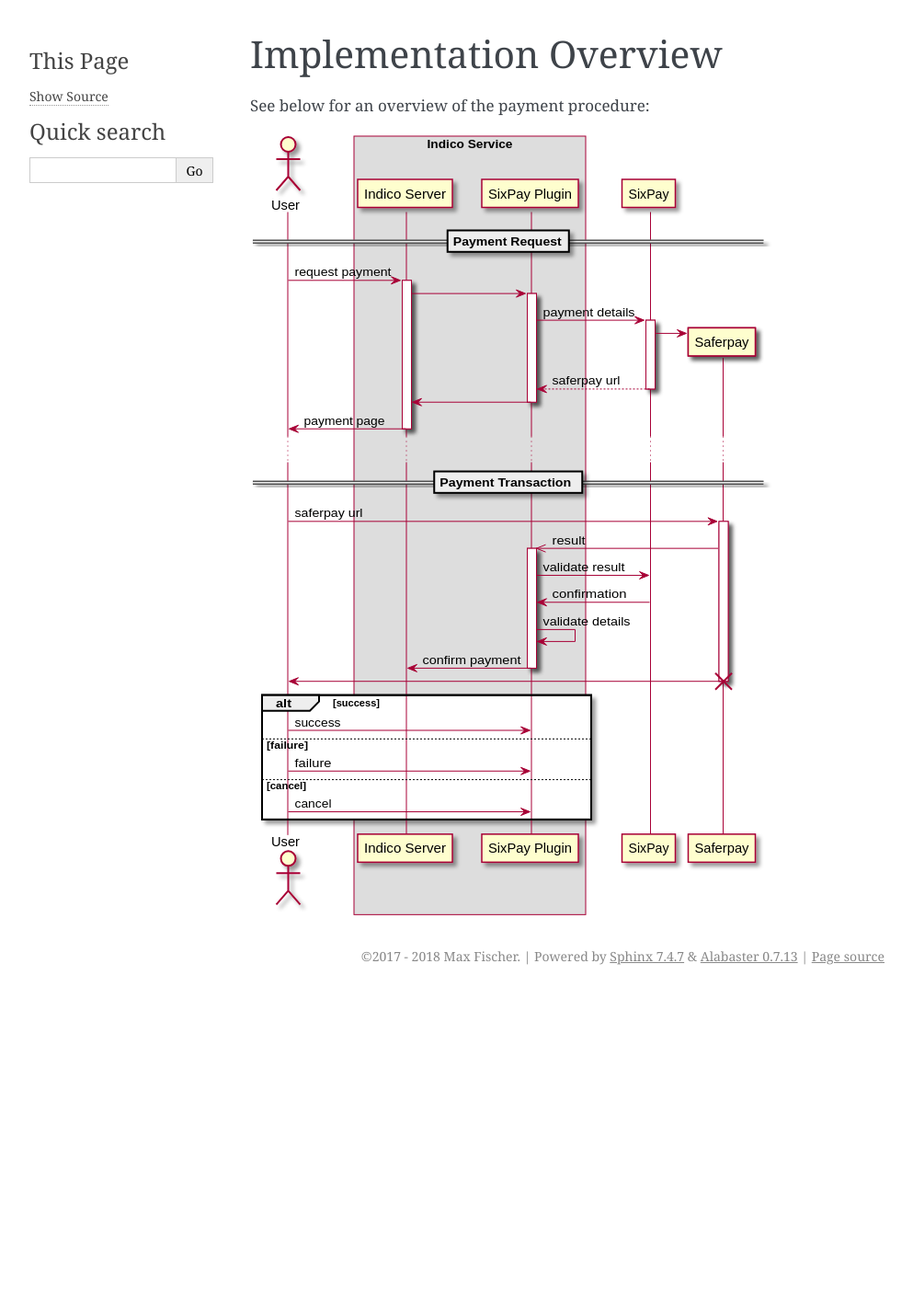
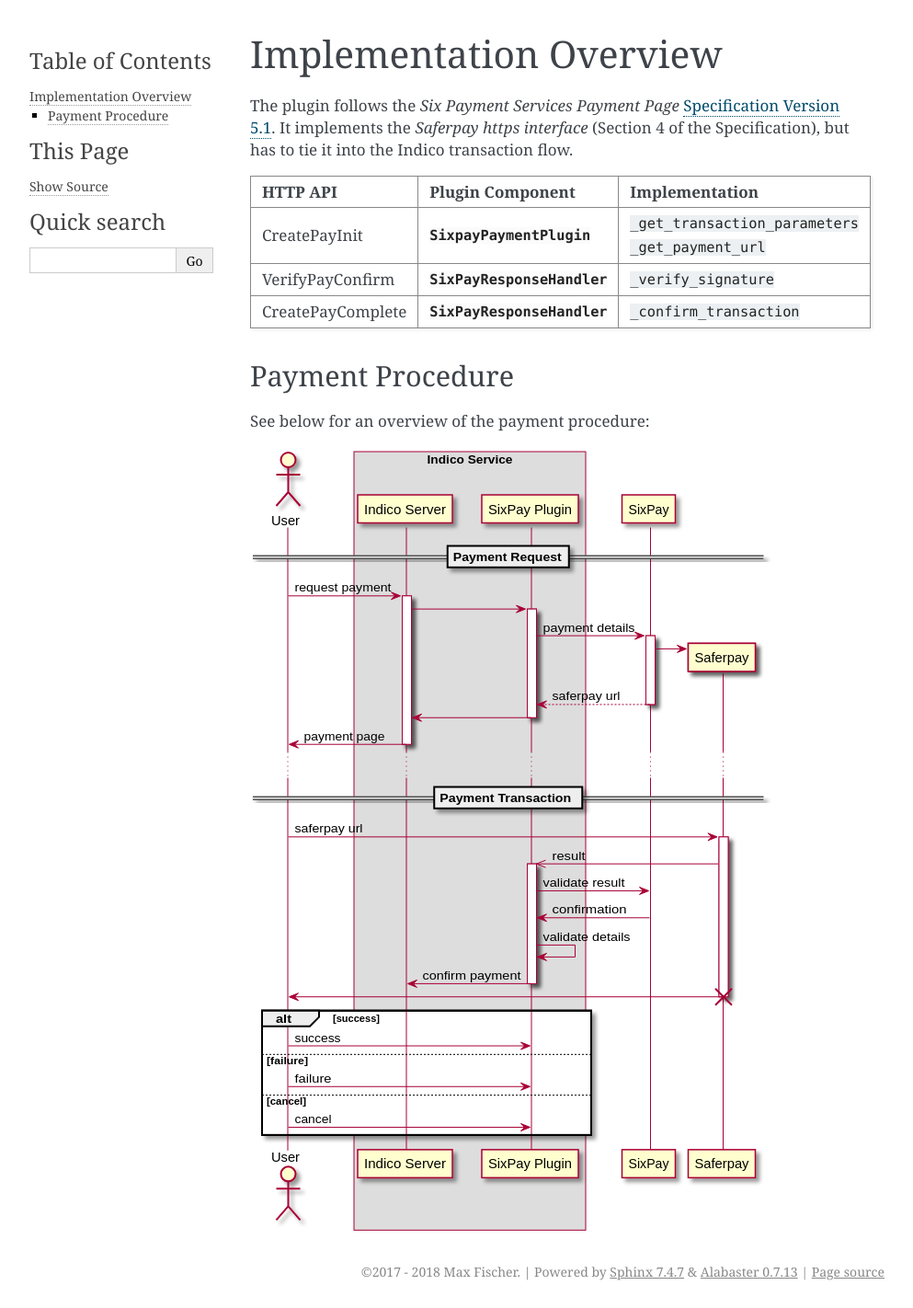
Before and after one commit to maxfischer2781/indico_sixpay, a Sphinx documentation site: the page built from docs/source/design.rst, in a window 1280 px wide. Shown: the whole page at 92% size, without its empty margins (148-1141 px from the left). Built offline with Sphinx 7.4.7, drawn with Linux system fonts in a browser that asks for light colours; formulas are drawn with MathJax 3; before the commit the page ends 1079 px from its top, so only the background shows below that.

Commit message:
more details on maintenance docs (see issue #5)

```diff
--- a/docs/source/design.rst
+++ b/docs/source/design.rst
@@ -1,5 +1,22 @@
 Implementation Overview
 =======================
+
+The plugin follows the *Six Payment Services Payment Page*
+`Specification Version 5.1 <https://www.six-payment-services.com/dam/classic/saferpay/Saferpay_Payment_Page_EN.pdf>`_.
+It implements the *Saferpay https interface* (Section 4 of the Specification),
+but has to tie it into the Indico transaction flow.
+
+================= ================================================================= ===============================
+HTTP API          Plugin Component                                                  Implementation
+================= ================================================================= ===============================
+CreatePayInit     :py:class:`~indico_sixpay.plugin.SixpayPaymentPlugin`             ``_get_transaction_parameters``
+                                                                                    ``_get_payment_url``
+VerifyPayConfirm  :py:class:`~indico_sixpay.request_handlers.SixPayResponseHandler` ``_verify_signature``
+CreatePayComplete :py:class:`~indico_sixpay.request_handlers.SixPayResponseHandler` ``_confirm_transaction``
+================= ================================================================= ===============================
+
+Payment Procedure
+-----------------
 
 See below for an overview of the payment procedure:
 
```
